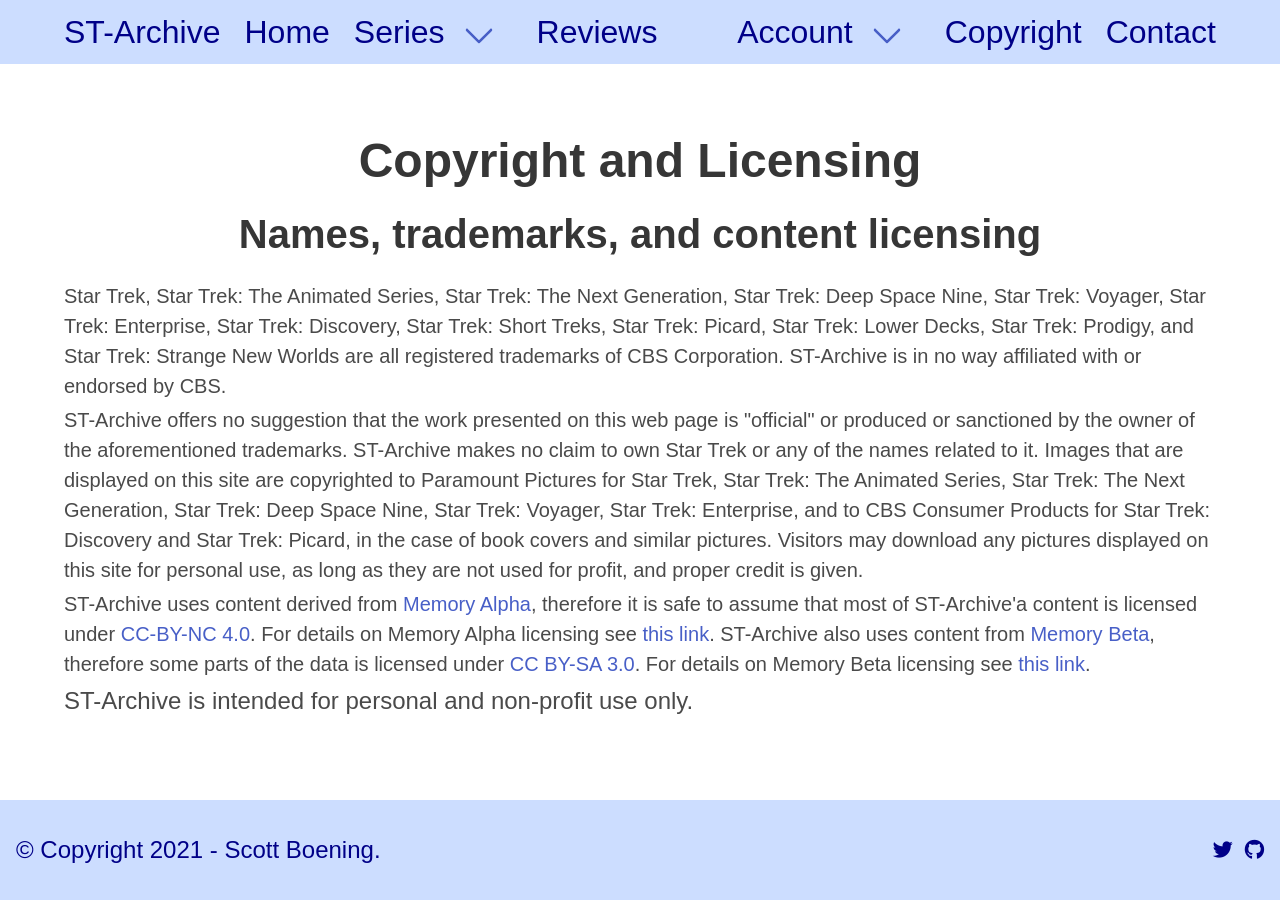
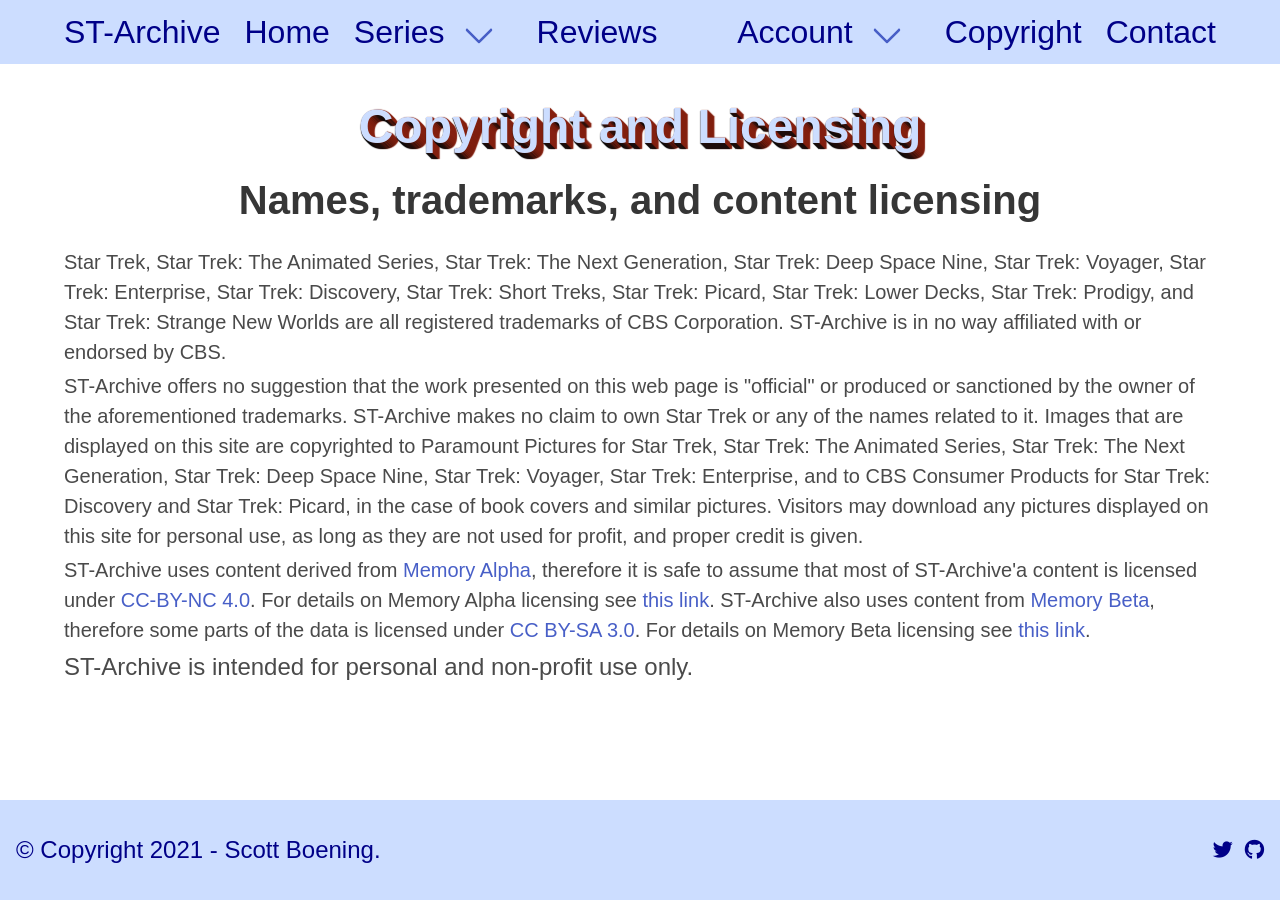
Before and after one commit to Ryagg/st-archive, a Flask app: page /copyrights in a window 1280 px wide. Run offline with Flask 2, Linux system fonts and the light colour scheme; data that the repository does not hold is empty; some libraries are stand-ins or nearby versions.

Commit message:
style: add text-shadow to all h1-headings

```diff
--- a/static/css/style.css
+++ b/static/css/style.css
@@ -36,6 +36,15 @@ h4,
 h5,
 h6 {
     font-family: "Millennium W03 Bd Extended", sans-serif;
+}
+
+/*----- TEXT EFFECTS -----*/
+.heading__text--shadow {
+    color: #ccddff;
+    text-shadow: 1px 0px 1px #882211, 0px 1px 1px #0a0a0a, 2px 1px 1px #882211, 1px 2px 1px #0a0a0a,
+        3px 2px 1px #882211, 2px 3px 1px #0a0a0a, 4px 3px 1px #882211, 3px 4px 1px #0a0a0a,
+        5px 4px 1px #882211, 4px 5px 1px #0a0a0a, 6px 5px 1px #882211, 5px 6px 1px #0a0a0a,
+        7px 6px 1px #882211;
 }
 
 /*----- WRAPPER -----*/
--- a/templates/404.html
+++ b/templates/404.html
@@ -2,7 +2,7 @@
 {% block content %}
 
     <div class="container my-5 pt-5">
-        <h1 class="title is-1 has-text-centered mt-5 ">404</h1>
+        <h1 class="title is-1 has-text-centered mt-5 heading__text--shadow">404</h1>
         <div class="columns">
             <div class="column">
                 <p class="has-text-centered is-size-3">
--- a/templates/500.html
+++ b/templates/500.html
@@ -2,7 +2,7 @@
 {% block content %}
 
 <div class="container my-5 pt-5">
-    <h1 class="title is-1 has-text-centered mt-5 ">500</h1>
+    <h1 class="title is-1 has-text-centered mt-5 heading__text--shadow">500</h1>
     <div class="columns">
         <div class="column">
             <p class="has-text-centered is-size-3">
--- a/templates/copyrights.html
+++ b/templates/copyrights.html
@@ -1,9 +1,9 @@
 {% extends "base.html" %}
 {% block content %}
     <section class="hero is-fullheight-with-navbar">
-            <div class="hero-body">
+            <div class="hero-head mt-5">
                 <div class="container">
-                    <h1 class="title is-1 has-text-centered">Copyright and Licensing</h1>
+                    <h1 class="title is-1 has-text-centered mt-5 heading__text--shadow">Copyright and Licensing</h1>
 
                     <h2 class="title is-2 has-text-centered">Names, trademarks, and content licensing</h2>
                     <p class="is-size-5 mb-1">
--- a/templates/edit_review.html
+++ b/templates/edit_review.html
@@ -4,7 +4,7 @@
     <section class="hero is-fullheight-with-navbar">
         <div class="hero-body">
             <div class="container">
-                <h1 class="title is-1 has-text-centered">Hello, {{ username.capitalize() }} </h1>
+                <h1 class="title is-1 has-text-centered heading__text--shadow">Hello, {{ username.capitalize() }} </h1>
                 <p class="subtitle is-2 has-text-centered">
                     Edit your review!
                 </p>
--- a/templates/index.html
+++ b/templates/index.html
@@ -4,7 +4,7 @@
     <section class="hero is-fullheight-with-navbar hero_bg">
         <div class="hero-head mt-5">
             <div class="container">
-                <h1 class="title is-1 has-text-centered mt-5 hero_heading">Welcome to ST-Archive!</h1>
+                <h1 class="title is-1 has-text-centered mt-5 hero_heading heading__text--shadow">Welcome to ST-Archive!</h1>
                     <p class="is-size-4 has-text-justified has-background-info-light has-text-black px-3">
                         Star Trek continues its worldwide success and captures new audiences around the world.
                         Never before has there been such an abundance of Star Trek content. New TV series keep
--- a/templates/login.html
+++ b/templates/login.html
@@ -4,7 +4,7 @@
 <section class="hero is-fullheight-with-navbar hero_bg">
     <div class="hero-body">
         <div class="container">
-            <h1 class="title is-1 has-text-centered hero_heading">Log in</h1>
+            <h1 class="title is-1 has-text-centered hero_heading heading__text--shadow">Log in</h1>
             <form class="form" method="POST" action="{{ url_for('login') }}">
                 <!-- Username -->
                 <div class="columns is-centered">
--- a/templates/profile.html
+++ b/templates/profile.html
@@ -4,7 +4,7 @@
     <section class="hero is-fullheight-with-navbar hero_bg">
         <div class="hero-body">
             <div class="container">
-                <h1 class="title is-1 has-text-centered hero_heading">{{ username.capitalize() }}'s Profile</h1>
+                <h1 class="title is-1 has-text-centered hero_heading heading__text--shadow">{{ username.capitalize() }}'s Profile</h1>
                 <div class=columns>
                     <div class="column">
                         <div class="card">
--- a/templates/register.html
+++ b/templates/register.html
@@ -4,7 +4,7 @@
 <section class="hero is-fullheight-with-navbar hero_bg">
     <div class="hero-body">
         <div class="container">
-            <h1 class="title is-1 has-text-centered hero_heading">Register</h1>
+            <h1 class="title is-1 has-text-centered hero_heading heading__text--shadow">Register</h1>
             <ul class="has text-centered is-size-4">
                 <li>All fields marked "required" must be completed.</li>
                 <li>You can't enter anything into the "Favourite series", "Favourite books", "Books in wish list", and
--- a/templates/review.html
+++ b/templates/review.html
@@ -4,7 +4,7 @@
     <section class="hero is-fullheight-with-navbar">
         <div class="hero-body">
             <div class="container">
-                <h1 class="title is-1 has-text-centered">Hello, {{ username.capitalize() }} </h1>
+                <h1 class="title is-1 has-text-centered heading__text--shadow">Hello, {{ username.capitalize() }} </h1>
                 <p class="subtitle is-2 has-text-centered">
                     Thanks for adding your review!
                 </p>
--- a/templates/reviews.html
+++ b/templates/reviews.html
@@ -4,6 +4,7 @@
     <section class="hero is-fullheight-with-navbar has-background-info-light">
         <div class="hero-body">
             <div class="container">
+                <h1 class="title is-1 has-text-centered mt-5 hero_heading heading__text--shadow">All reviews</h1>
                 {% for show in series %}
                     <section id="show.series_name" class="mb-5">
                         <!-- Series title -->
--- a/templates/series.html
+++ b/templates/series.html
@@ -51,7 +51,7 @@
                     </div>
                 </div>
             </div>
-
+            <h1 class="title is-1 has-text-centered mt-5 hero_heading heading__text--shadow">All books</h1>
             {% for show in series %}
             <section id="show.series_name" class="mb-5">
                 <!-- Series title -->
```
